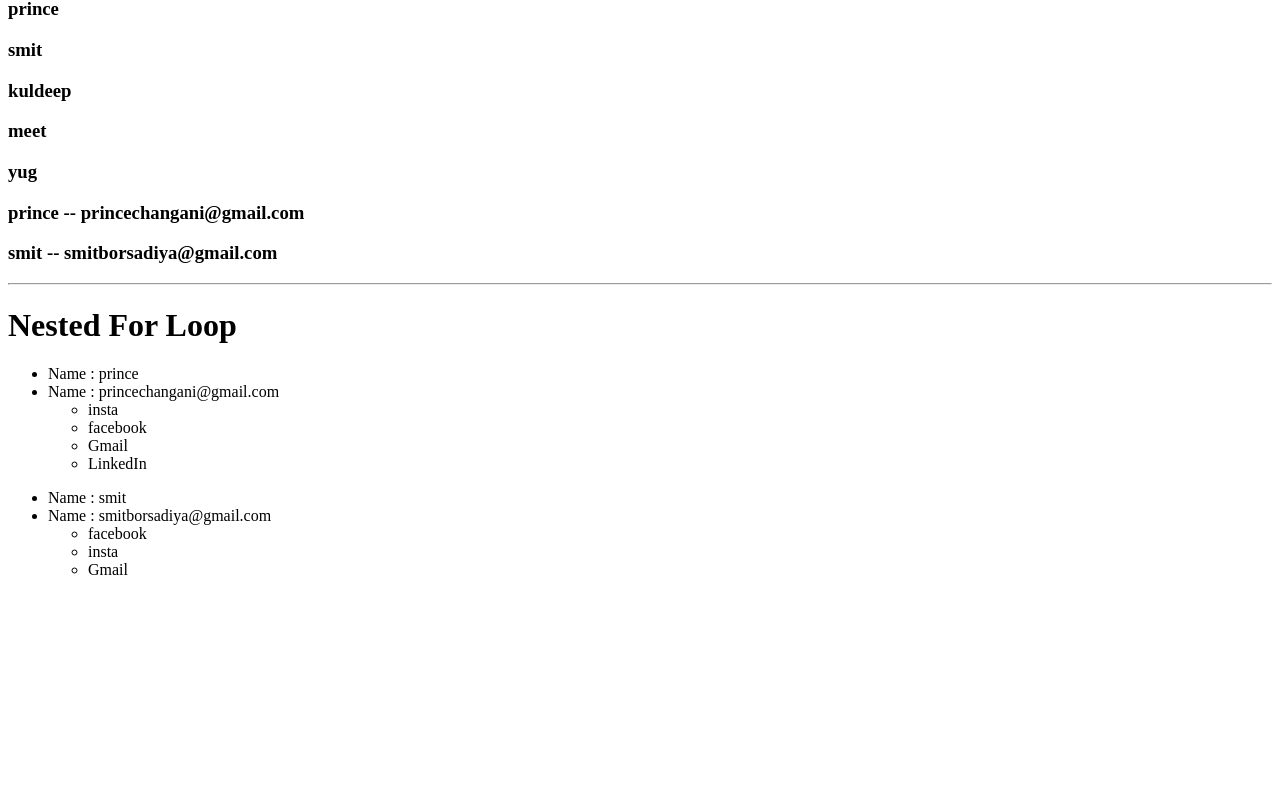
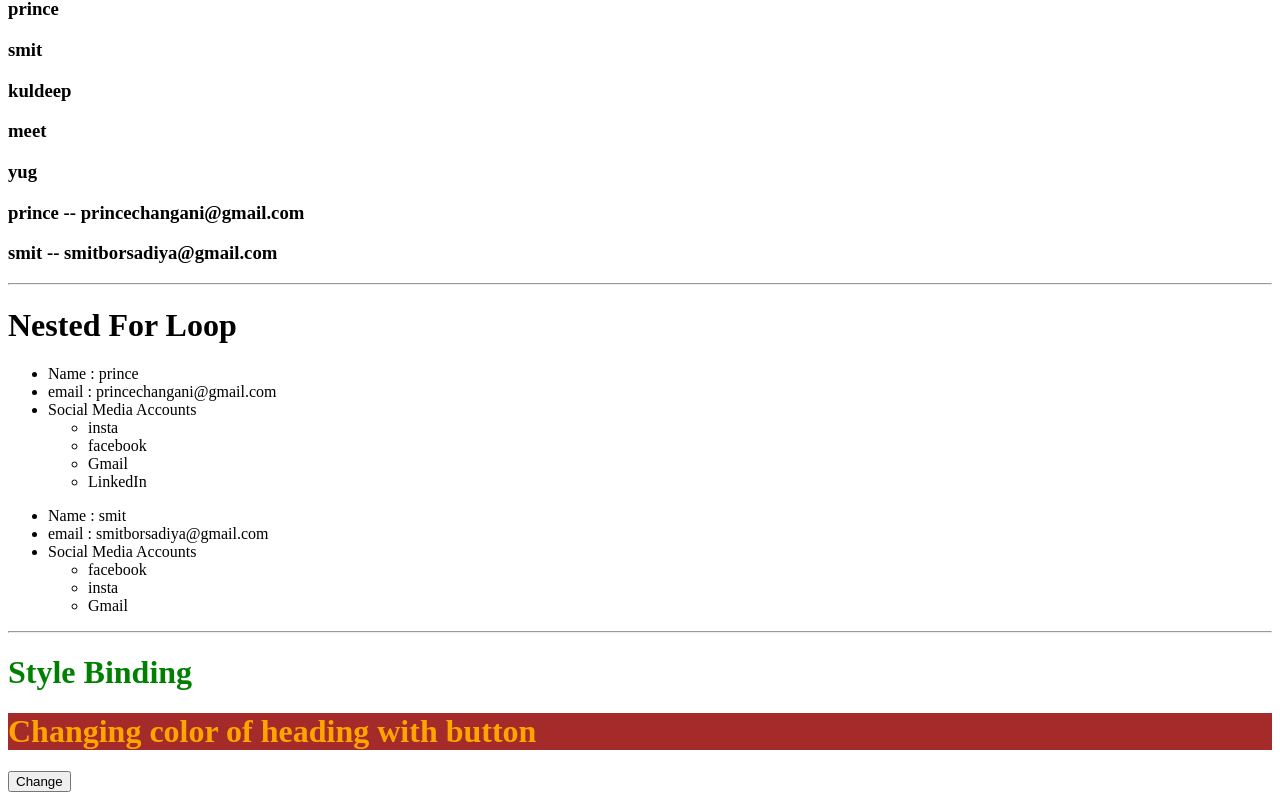
Before and after one commit to prince5638/Learning_Angular, an Angular app: page / in a window 1280 px wide. Shown: the part 1569-2369 px from the top of the page. Before the commit the page ends 2164 px from the top, so only its background shows below. Built offline with nearby package versions, Linux system fonts and the light colour scheme.

Commit message:
11) style binding
Signed-off-by: Prince Changani <princechangani56385638@gmail.com>

```diff
--- a/src/app/app.component.html
+++ b/src/app/app.component.html
@@ -95,8 +95,15 @@
 
 <ul *ngFor="let user of user_details">
     <li>Name : {{user.name}}</li>
-    <li>Name : {{user.email}}</li>
+    <li>email : {{user.email}}</li>
+    <li>Social Media Accounts</li>
     <ul *ngFor="let accounts of user.socialAccounts">
         <li>{{accounts}}</li>
     </ul>
 </ul>
+<hr>
+<!-- ----------------------------------------------------------------------------------------------------------------------------- -->
+<h1 [style.color]="'green'">Style Binding</h1>
+
+<h1 [style.color]="colorh" [style.background-color]="bgcolor">Changing color of heading with button</h1>
+<button (click)="changeColor()">Change</button>
--- a/src/app/app.component.ts
+++ b/src/app/app.component.ts
@@ -67,4 +67,13 @@ export class AppComponent {
       name: "smit", email: "smitborsadiya@gmail.com", socialAccounts: ['facebook', 'insta', 'Gmail']
     }
   ]
+
+  // style binding
+  colorh = "orange";
+  bgcolor = "brown";
+  changeColor()
+  {
+    this.colorh="brown"
+    this.bgcolor="orange"
+  }
 }
```
